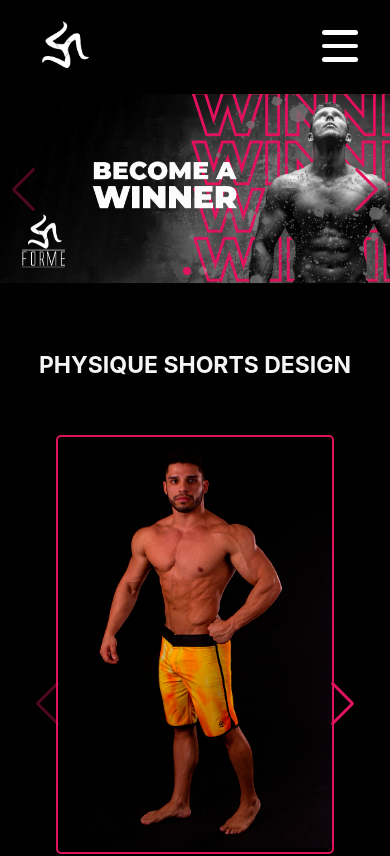
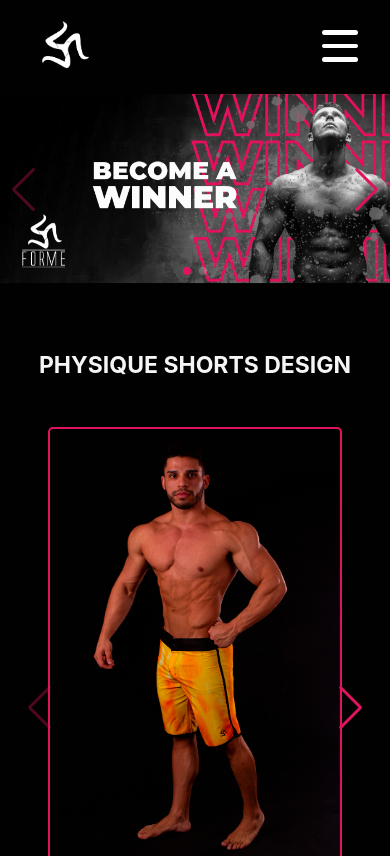
Before and after one commit to cayosantana/site-forme-project, a React (Vite) app: page / in a window 390 px wide. Shown: the top 856 px of the page. Built offline with nearby package versions, Linux system fonts and the light colour scheme.

Commit message:
Update carrossel.css

```diff
--- a/src/components/carrossel/carrossel.css
+++ b/src/components/carrossel/carrossel.css
@@ -59,7 +59,7 @@ h5 {
 @media screen and (max-width: 769px) {
 
     #container-carrossel {
-        padding: 1.5rem 1.5rem;
+        padding: 1rem 1rem;
         animation: none;
     }
     .h2-carrossel {
```
